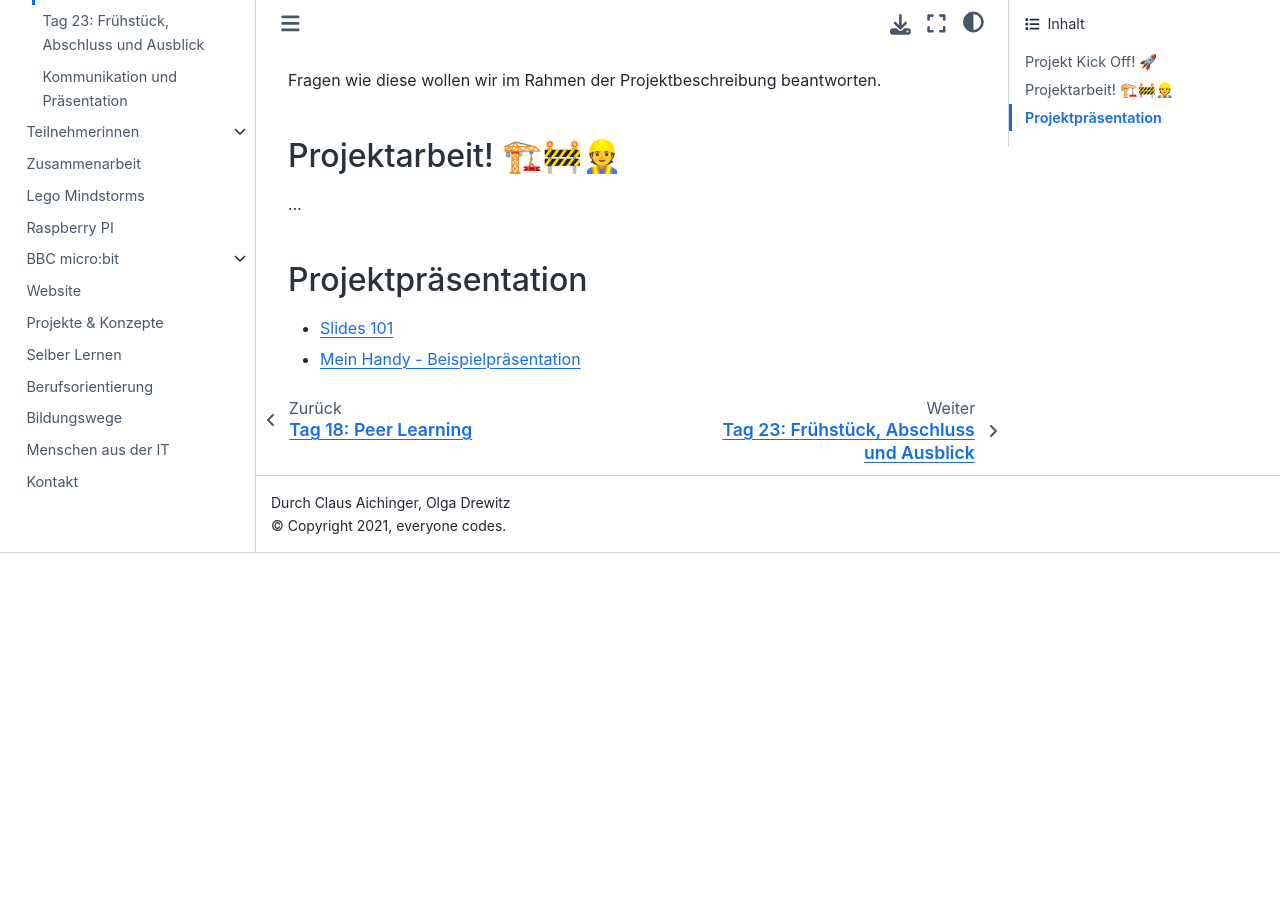
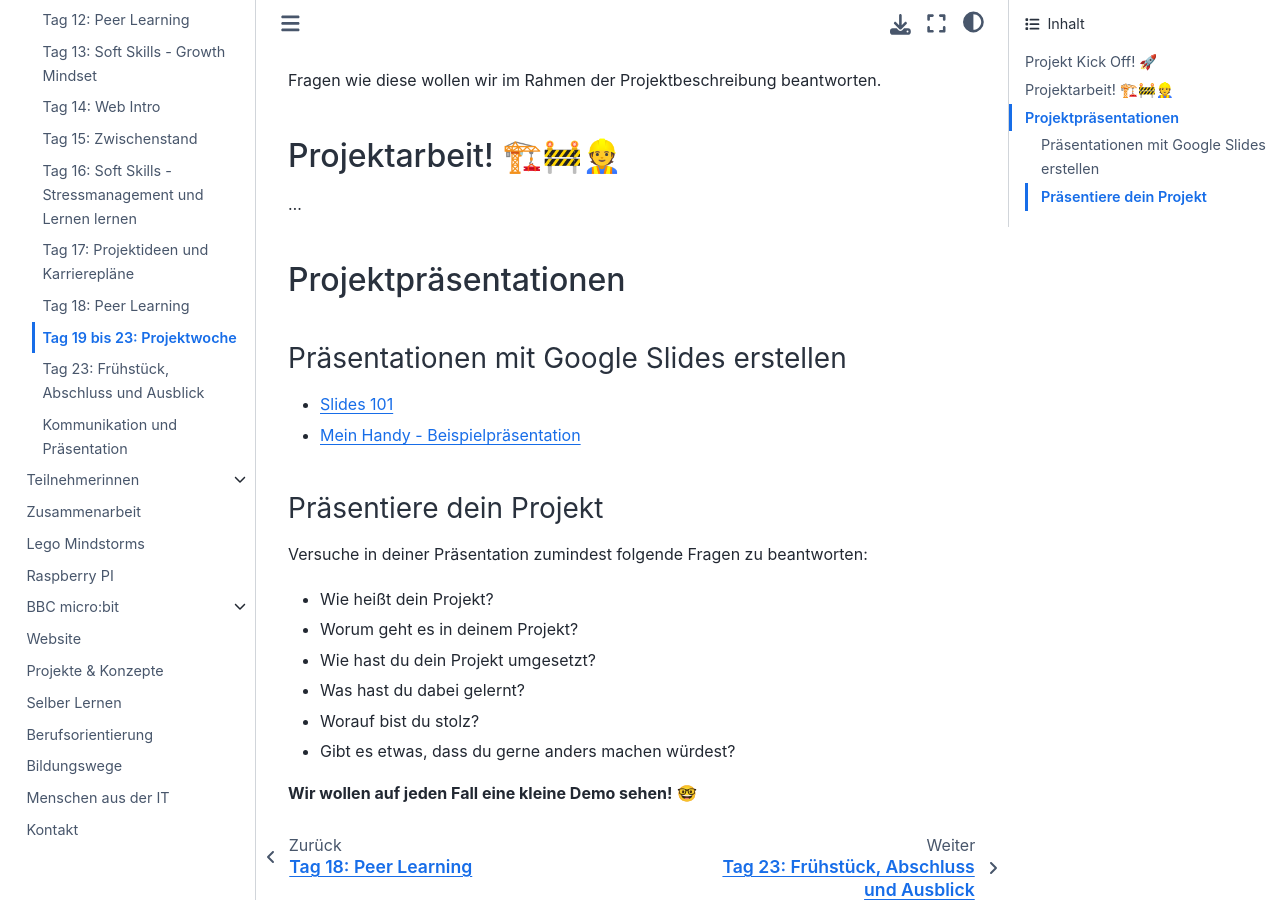
Before and after one commit to ec-mentors/IT-ist-das-was-fuer-mich-i03, a Sphinx documentation site: the page built from source/course/day_19_to_22_project_week/index.md, in a window 1280 px wide and 900 px high, scrolled down 469 px. Built offline with Sphinx 7.4.7 and the Sphinx Book theme 1.1.4, drawn with Linux system fonts in a browser that asks for light colours; before the commit the page ends 1022 px from its top, so only the background shows below that.

Commit message:
Add question for project presentation

```diff
--- a/source/course/day_19_to_22_project_week/index.md
+++ b/source/course/day_19_to_22_project_week/index.md
@@ -20,7 +20,21 @@ Fragen wie diese wollen wir im Rahmen der Projektbeschreibung beantworten.
 
 ...
 
-## Projektpräsentation
+## Projektpräsentationen
+
+### Präsentationen mit Google Slides erstellen
 
 * [Slides 101](https://docs.google.com/presentation/d/17A2lxyleXD9bYi8OMQAQDo1G8mJGSZb0nTpzdF4LC9E/edit?usp=sharing)
 * [Mein Handy - Beispielpräsentation](https://docs.google.com/presentation/d/11nOwvqYCZQ5xXZ3HMQG8hUhvTIQ90kuYwJtY5GoAusw/edit?usp=sharing)
+
+### Präsentiere dein Projekt
+
+Versuche in deiner Präsentation zumindest folgende Fragen zu beantworten:
+* Wie heißt dein Projekt?
+* Worum geht es in deinem Projekt?
+* Wie hast du dein Projekt umgesetzt?
+* Was hast du dabei gelernt?
+* Worauf bist du stolz?
+* Gibt es etwas, dass du gerne anders machen würdest?
+
+**Wir wollen auf jeden Fall eine kleine Demo sehen!** 🤓
```
